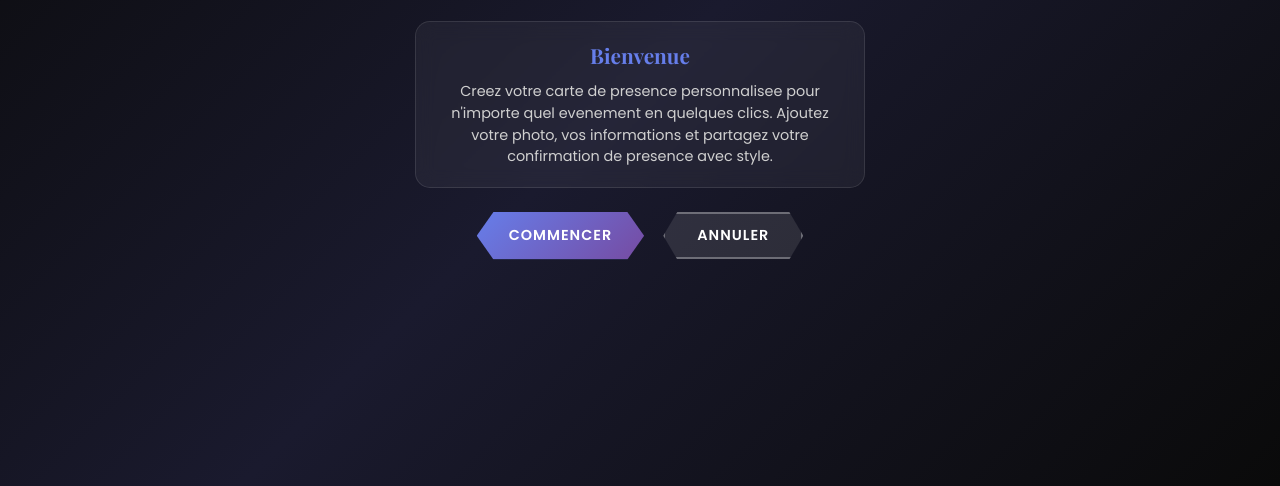
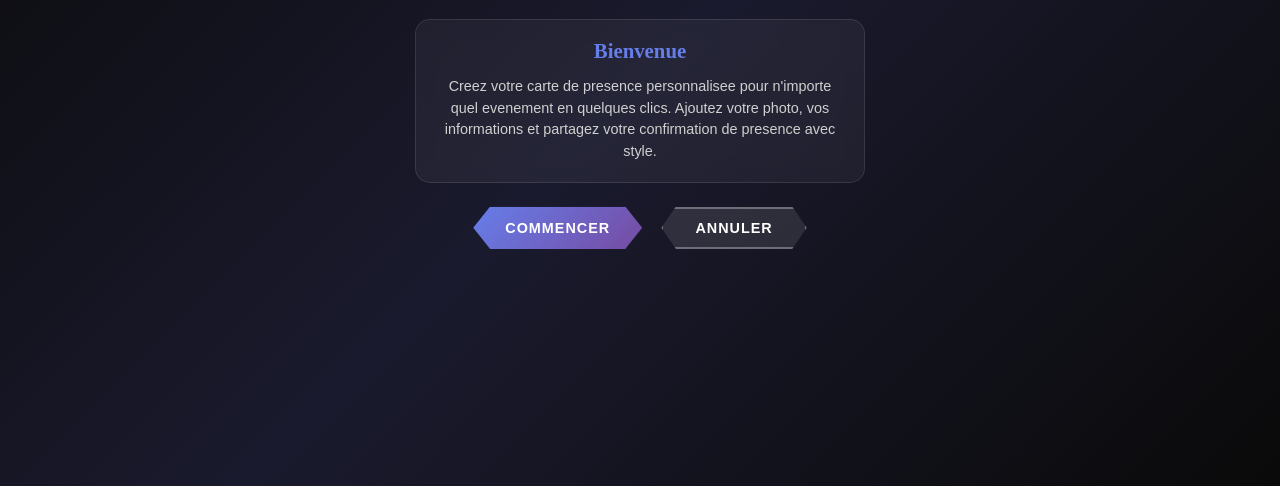
Before and after one commit to Dev-HoYoRHa/carte-presence, a plain HTML site: page index.html in a window 1280 px wide. Shown: the part 314-800 px from the top of the page. Drawn offline with nearby package versions, Linux system fonts and the light colour scheme.

Commit message:
Remove Google Fonts link from index.html
Removed Google Fonts link from the head section.

```diff
--- a/index.html
+++ b/index.html
@@ -4,7 +4,6 @@
     <meta charset="UTF-8">
     <meta name="viewport" content="width=device-width, initial-scale=1.0">
     <title>Carte de Presence - Generateur</title>
-    <link href="https://fonts.googleapis.com/css2?family=Playfair+Display:wght@400;700;900&family=Poppins:wght@300;400;500;600;700&display=swap" rel="stylesheet">
     <style>
         * {
             margin: 0;
```
